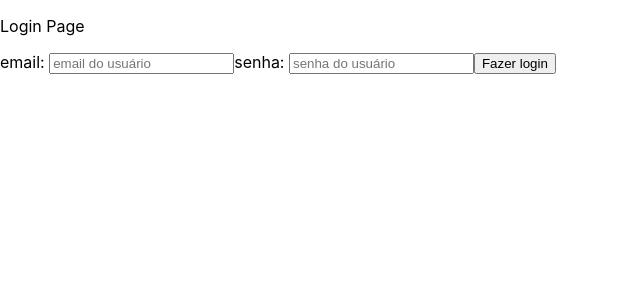
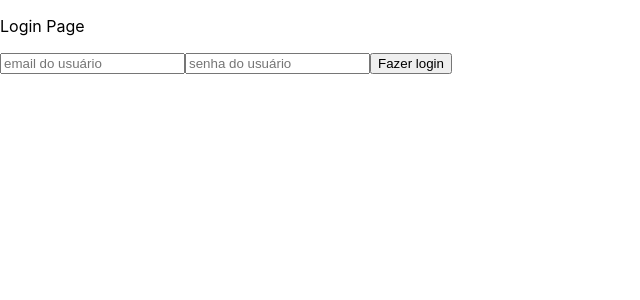
Before and after one commit to future4code/Evelyn-Freitas, a React (Create React App) app in the folder semana10/labex/: page /login in a window 1280 px wide. Shown: the top 300 px of the page, without its empty margins (0-640 px from the left). Built offline with nearby package versions, Linux system fonts and the light colour scheme.

Commit message:
Criação do Hook useForm e AdmHomePage

```diff
--- a/semana10/labex/src/Router/Router.js
+++ b/semana10/labex/src/Router/Router.js
@@ -5,6 +5,7 @@ import { BrowserRouter, Route, Switch } from 'react-router-dom';
 import HomePage from '../screens/HomePage/HomePage';
 import LoginPage from '../screens/LoginPage/LoginPage';
 import SingUpPage from '../screens/SingUpPage/SingUpPage'
+import AdmHomePage from '../screens/AdmHomePage/AdmHomePage'
 import ApplicationFormPage from '../screens/ApplicationFormPage/ApplicationFormPage';
 import CreateTripPage from '../screens/CreateTripPage/CreateTripPage';
 import ListTripsPage from '../screens/ListTripsPage/ListTripsPage';
@@ -23,6 +24,9 @@ const Router = () => {
                 </Route>
                 <Route exact path="/sing-up">
                     <SingUpPage />
+                </Route>
+                <Route exact path="/adm">
+                    <AdmHomePage />
                 </Route>
                 <Route exact path="/form">
                     <ApplicationFormPage />
--- /dev/null
+++ b/semana10/labex/src/hooks/useForm.js
@@ -0,0 +1,14 @@
+import React, {useState} from 'react';
+
+const useForm = (initialValues) => {
+    const [form, setForm] = useState(initialValues)
+
+    const onChange = (event) => {
+        const { value, name } = event.target;
+        setForm({ ...form, [name]: value })
+    }
+
+    return [form, onChange];
+}
+
+export default useForm;
--- /dev/null
+++ b/semana10/labex/src/screens/AdmHomePage/AdmHomePage.js
@@ -0,0 +1,22 @@
+import React from 'react'
+import { useHistory } from 'react-router-dom';
+
+export default function AdmHomePage() {
+    const history = useHistory();
+
+    const goToLoginPage = () => {
+        history.push('/login');
+    }
+
+    const goToSingUpPage = () => {
+        history.push('/sing-up')
+    }
+
+    return (
+        <div>
+            <p>Administrador</p>
+            <button onClick={goToLoginPage}>Login</button>
+            <button onClick={goToSingUpPage}>Cadastrar</button>
+        </div>
+    )
+}
--- a/semana10/labex/src/screens/HomePage/HomePage.js
+++ b/semana10/labex/src/screens/HomePage/HomePage.js
@@ -12,16 +12,16 @@ export default function HomePage() {
         history.push('/login');
     }
 
-    const goToSingUpPage = () => {
-        history.push('/sing-up')
+    const goToApplicationFormPage = () => {
+        history.push('/form')
     }
 
     return (
         <div>
             <p>Home Page</p>
             <button onClick={goToLoginPage}>Login</button>
-            <button onClick={goToSingUpPage}>Cadastrar</button>
             <button onClick={goToListTripsPage}>Viagens disponíveis</button>
+            <button onClick={goToApplicationFormPage}>Formmulário de candidatura</button>
         </div>
     );
 }
--- a/semana10/labex/src/screens/LoginPage/LoginPage.js
+++ b/semana10/labex/src/screens/LoginPage/LoginPage.js
@@ -1,10 +1,10 @@
-import React, { useState } from 'react';
+import React from 'react';
 import axios from 'axios';
 import { useHistory } from 'react-router-dom';
+import useForm from '../../hooks/useForm';
 
 export default function LoginPage() {
-    const [email, setEmail] = useState('');
-    const [password, setPassword] = useState('');
+    const [form, onChange] = useForm({ email: '', password: '' })
     const history = useHistory();
 
     //token fica gravado e redireciona automaticamente
@@ -15,21 +15,15 @@ export default function LoginPage() {
     //     }
     // }
 
-    const handleEmail = (event) => {
-        setEmail(event.target.value)
-    }
-
-    const handlePassword = (event) => {
-        setPassword(event.target.value)
-    }
-
     const baseUrl = 'https://us-central1-labenu-apis.cloudfunctions.net/labeX/evelyn-dantas-dumont/login';
 
-    const login = () => {
+    const loginRequest = (event) => {
         const body = {
-            email: email,
-            password: password
+            email: form.email,
+            password: form.password
         };
+
+        event.preventDefault();
 
         axios
         .post(baseUrl, body)
@@ -44,12 +38,26 @@ export default function LoginPage() {
 
     return (
         <div>
+          <form onSubmit={loginRequest}>
             <p>Login Page</p>
-            <label>email: </label>
-            <input value={email} onChange={handleEmail} placeholder='email do usuário'/>
-            <label>senha: </label>
-            <input type='password' value={password} onChange={handlePassword} placeholder='senha do usuário'/>
-            <button onClick={login}>Fazer login</button>
+                <input
+                    name={'email'}
+                    type={'email'}
+                    value={form.email}
+                    onChange={onChange}
+                    placeholder='email do usuário'
+                    required
+                    />
+                <input
+                    name={'password'}
+                    type={'password'}
+                    value={form.password}
+                    onChange={onChange}
+                    placeholder='senha do usuário'
+                    required
+                    />
+                <button>Fazer login</button>
+          </form>
         </div>
     );
 }
--- a/semana10/labex/src/screens/SingUpPage/SingUpPage.js
+++ b/semana10/labex/src/screens/SingUpPage/SingUpPage.js
@@ -1,28 +1,22 @@
-import React, { useState } from 'react';
+import React from 'react';
 import axios from 'axios';
+import useForm from '../../hooks/useForm';
 import { useHistory } from 'react-router-dom';
 
 
 export default function LoginPage() {
-    const [email, setEmail] = useState('');
-    const [password, setPassword] = useState('');
+    const [form, onChange] = useForm({ email: '', password: '' })
     const history = useHistory();
-
-    const handleNewEmail = (event) => {
-        setEmail(event.target.value)
-    }
-
-    const handleNewPassword = (event) => {
-        setPassword(event.target.value)
-    }
 
     const baseUrl = 'https://us-central1-labenu-apis.cloudfunctions.net/labeX/evelyn-dantas-dumont/signup';
 
-    const newLogin = () => {
+    const newLogin = (event) => {
         const body = {
-            email: email,
-            password: password
+            email: form.email,
+            password: form.password
         };
+
+        event.presentDefautl();
 
         axios
         .post(baseUrl, body)
@@ -38,12 +32,26 @@ export default function LoginPage() {
 
     return (
         <div>
-            <p>Novo cadastro</p>
-            <label>email: </label>
-            <input value={email} onChange={handleNewEmail} placeholder='email do usuário'/>
-            <label>senha: </label>
-            <input type='password' value={password} onChange={handleNewPassword} placeholder='senha do usuário'/>
-            <button onClick={newLogin}>Cadastrar</button>
+            <form onSubmit={newLogin}>
+                <p>Novo cadastro</p>
+                <input
+                    name={'email'}
+                    type={'email'}
+                    value={form.email}
+                    onChange={onChange}
+                    placeholder='email do usuário'
+                    required
+                />
+                <input
+                    name={'password'}
+                    type={'password'}
+                    value={form.password}
+                    onChange={onChange}
+                    placeholder='senha do usuário'
+                    required
+                />
+                <button onClick={newLogin}>Cadastrar</button>
+            </form>
         </div>
     );
 }
```
